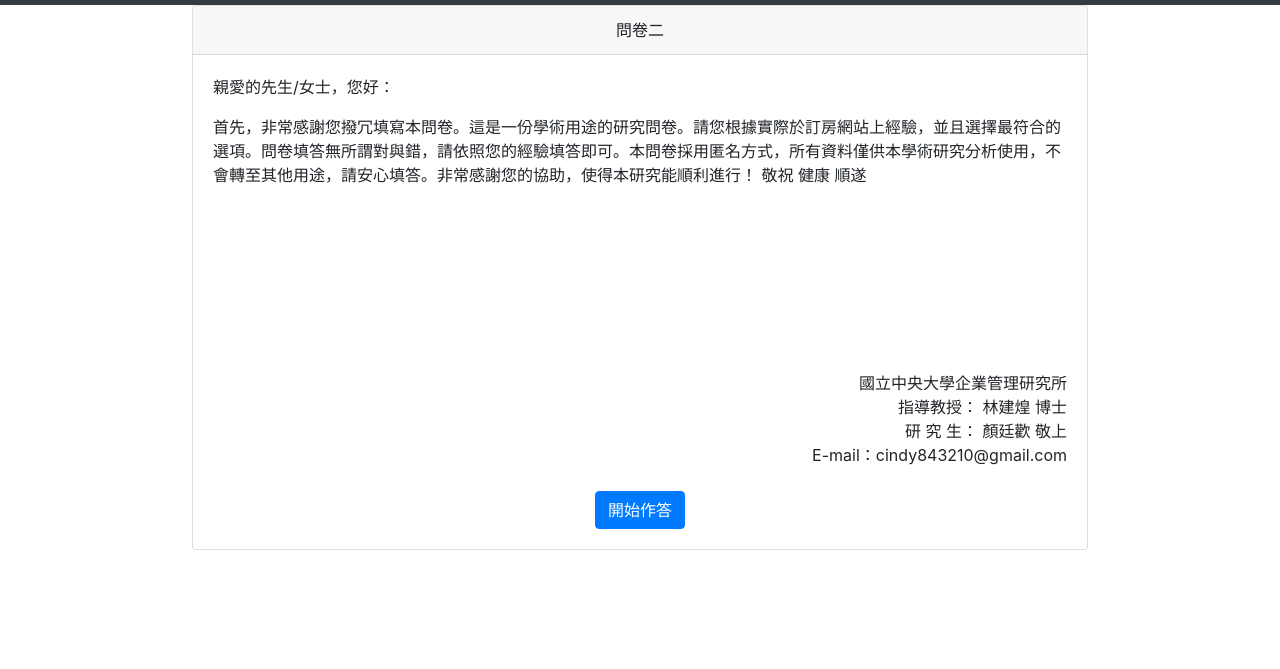
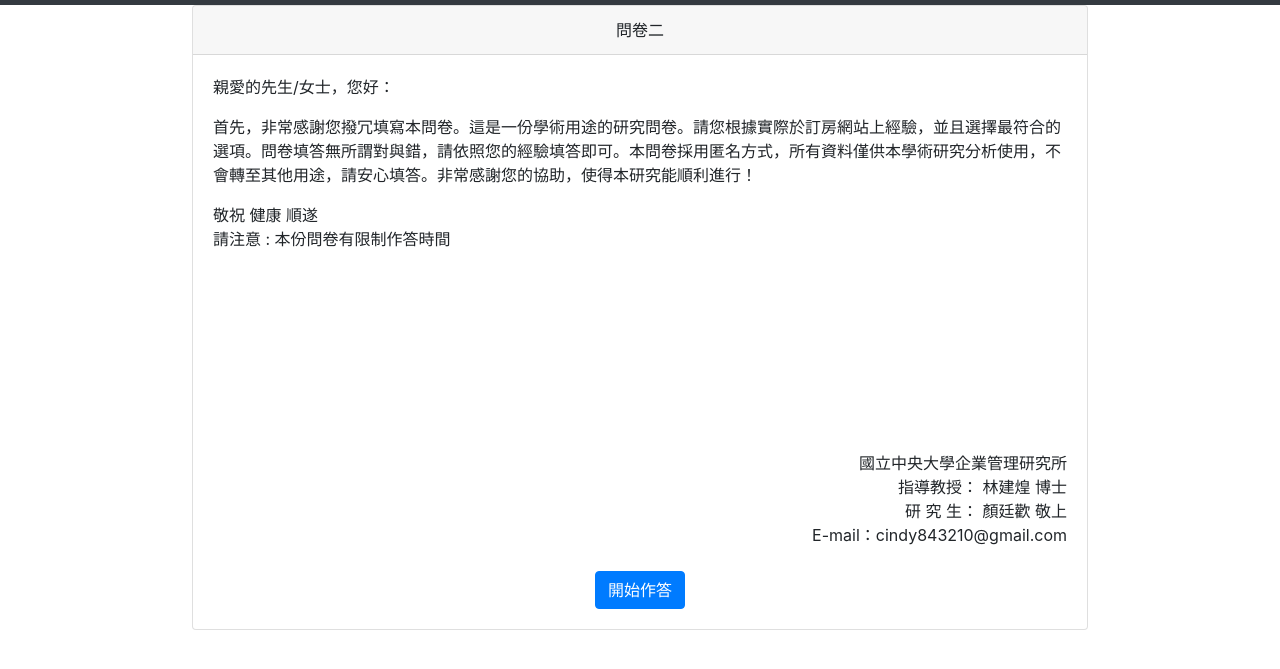
Before and after one commit to NLPting/survey-hun, a website: page index1.html in a window 1280 px wide. Shown: the part 51-720 px from the top of the page. Drawn offline with nearby package versions, Linux system fonts and the light colour scheme.

Commit message:
version5

```diff
--- a/index1.html
+++ b/index1.html
@@ -68,8 +68,8 @@
                         親愛的先生/女士，您好：
                         <p class="card-text">
                           首先，非常感謝您撥冗填寫本問卷。這是一份學術用途的研究問卷。請您根據實際於訂房網站上經驗，並且選擇最符合的選項。問卷填答無所謂對與錯，請依照您的經驗填答即可。本問卷採用匿名方式，所有資料僅供本學術研究分析使用，不會轉至其他用途，請安心填答。非常感謝您的協助，使得本研究能順利進行！
-                          敬祝 健康 順遂
                             <br>
+                            <p class="card-text text-left">敬祝 健康 順遂<br>請注意 : 本份問卷有限制作答時間</p>
                             <br>
                             <br>
                             <br>
```
